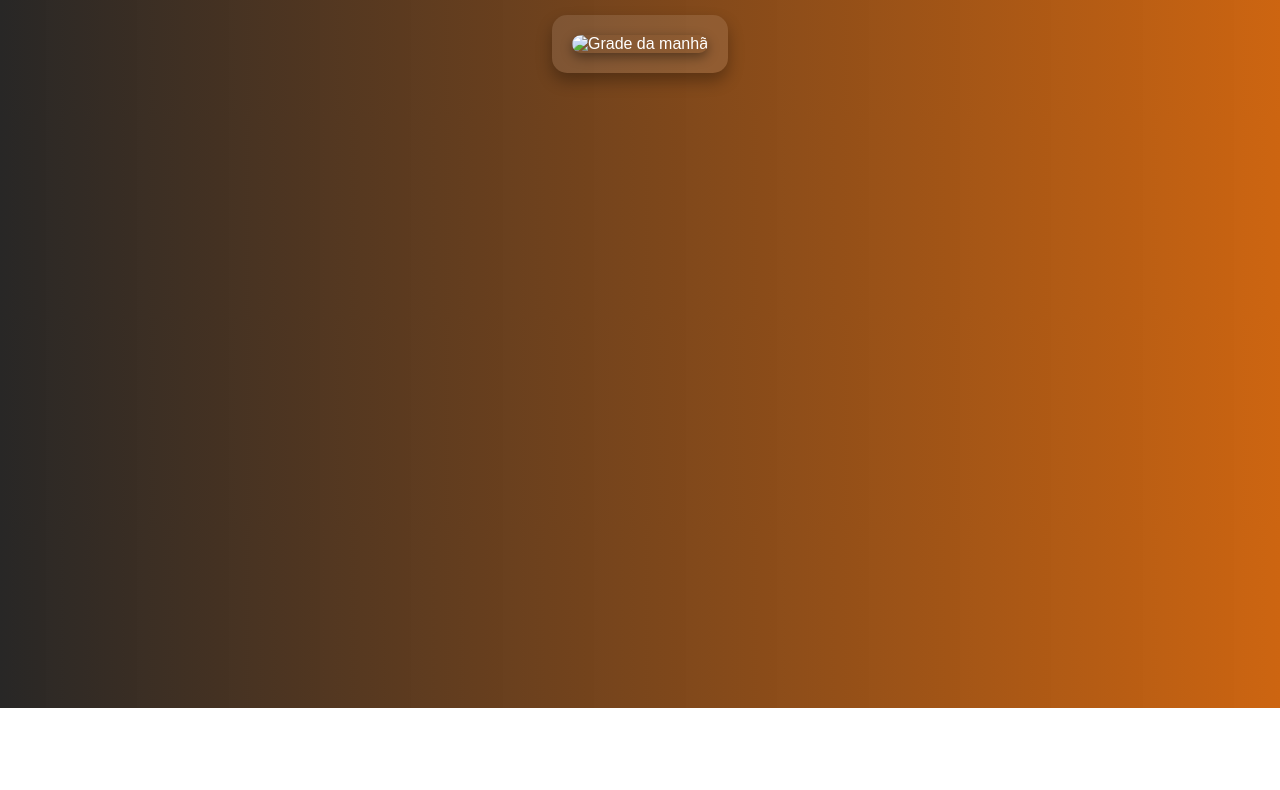
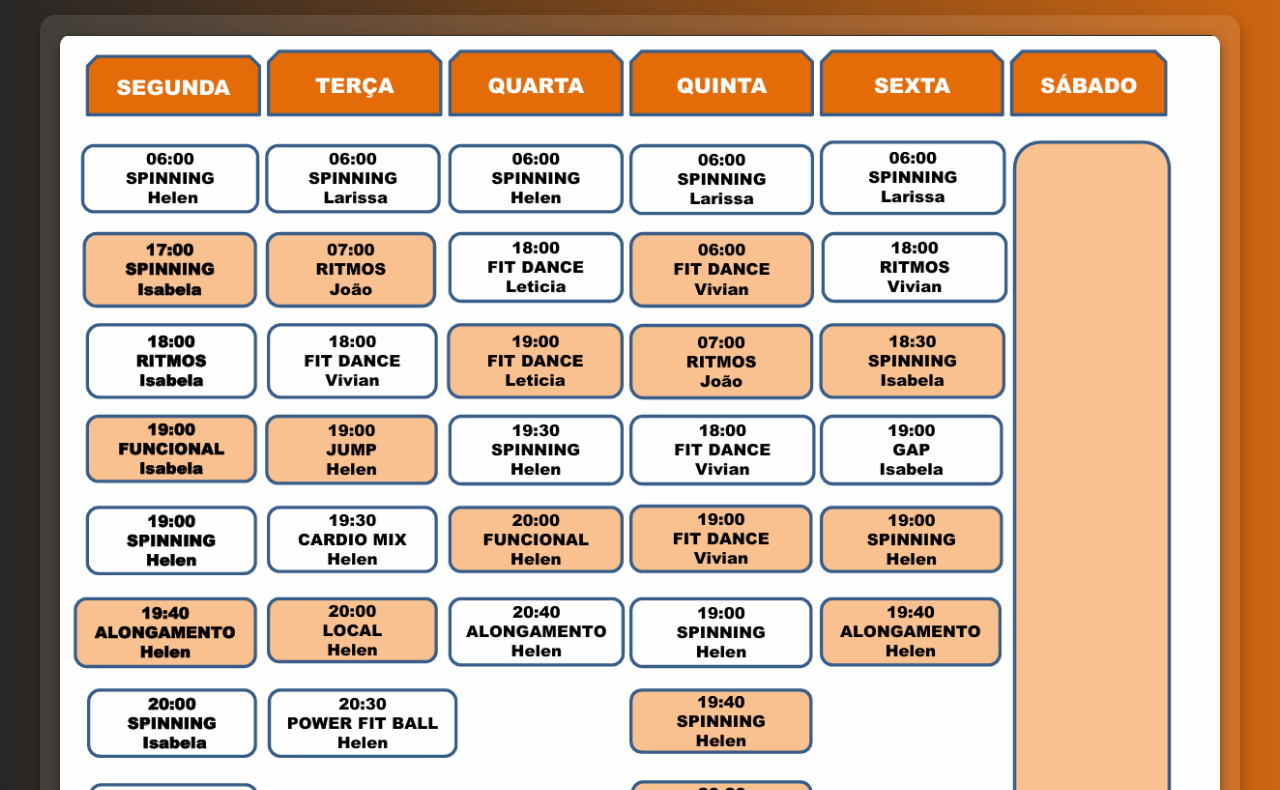
Before and after one commit to JSTec1/JSTEC1-PEDREIRA, a plain HTML site: page grade01.html in a window 1280 px wide. Shown: the part 92-882 px from the top of the page. Before the commit the page ends 800 px from the top, so only its background shows below. Drawn offline with Linux system fonts and the light colour scheme.

Commit message:
Update grade01.html

```diff
--- a/grade01.html
+++ b/grade01.html
@@ -34,7 +34,7 @@
 <body>
     <h1>Grade de Aulas</h1>
     <div class="grade-container">
-<img src="NFT.jpg" alt="Grade da manhã">
+<img src="NFT.png" alt="Grade">
 
     </div>
 </body>
```
